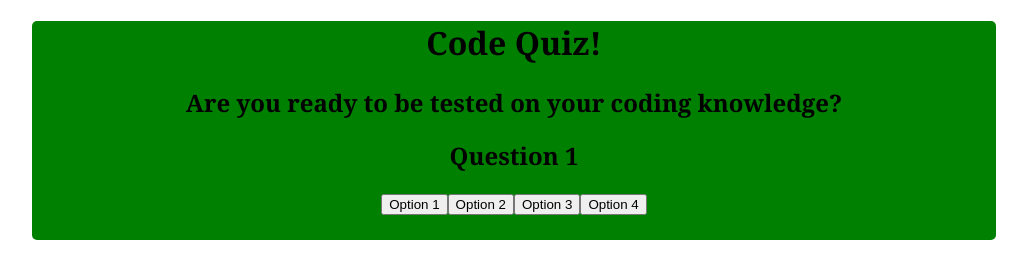
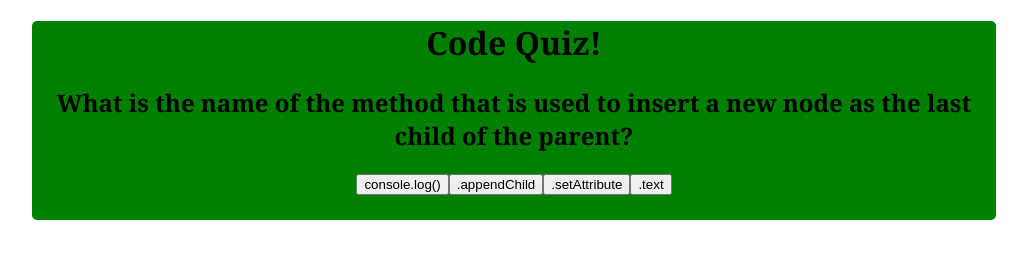
Before and after one commit to GDonna/Web-API-Code-Quiz, a plain HTML site: page index.html in a window 1280 px wide. Both pictures are taken after a click on the button "Let's Start!". Shown: the whole page, without its empty margins (126-1153 px from the left). Drawn offline with nearby package versions, Linux system fonts and the light colour scheme.

Commit message:
highscore script added

```diff
--- a/assets/js/script.js
+++ b/assets/js/script.js
@@ -2,33 +2,34 @@ var startQuiz = document.querySelector("showbutton");
 
 const showButton = document.getElementById("showButton");
 const hiddenInfo = document.getElementById("hiddenInfo");
+const subText = document.getElementById("sub")
 
 showButton.addEventListener("click", function() {
     hiddenInfo.style.display = "block",
     showButton.style.display = "none";
+    subText.style.display = "none";
 });
 
 const quizData = [
-    {
-      question: "Question 1",
-      options: ["Option 1", "Option 2", "Option 3", "Option 4"],
+      {
+      question: "What is the name of the method that is used to insert a new node as the last child of the parent?",
+      options: ["console.log()", ".appendChild", ".setAttribute", ".text"],
       answer: 2
-    },
-    {
-      question: "Question 2",
-      options: ["Option 1", "Option 2", "Option 3", "Option 4"],
+       },
+      {
+      question: "What do we use to store groups of data in a single variable?",
+      options: ["Arrays", "console.log()", "Strings", "NaN"],
       answer: 1
-    },
-    {
-        question: "Question 2",
-        options: ["Option 1", "Option 2", "Option 3", "Option 4"],
+      },
+      {
+        question: "A pseudo-class is used to define a special state of an element. Choose the correct script:",
+        options: ["button:hover", "element.text", "background-color:", "mb-6"],
         answer: 1
       },
-
       {
-        question: "Question 2",
-        options: ["Option 1", "Option 2", "Option 3", "Option 4"],
-        answer: 1
+        question: "How do you prevent default action of the DOM?",
+        options: ["submitEl.addEventListener", "console.log(event)", "Yell at it", "event.preventDefault()"],
+        answer: 4
       },
 
   ];
@@ -39,6 +40,29 @@ const quizData = [
   const questionContainer = document.getElementById("question-container");
   const questionElement = document.getElementById("question");
   const optionsElement = document.getElementById("options");
+
+
+
+//This is the function to set the timer
+// // Selects element by class
+// var timeEl = document.querySelector("time");
+
+// var secondsLeft = 60;
+// function setTime() {
+//   // Sets interval in variable
+//   var timerInterval = setInterval(function() {
+//     secondsLeft--;
+//     timeEl.textContent = secondsLeft + " seconds left till colorsplosion.";
+
+//     if(secondsLeft === 0) {
+//       // Stops execution of action at set interval
+//       clearInterval(timerInterval);
+//       // Calls function to create and append image
+//       // sendMessage();
+//     }
+
+//   }, 1000);
+// }
 
   // Load initial question
   loadQuestion();
@@ -77,7 +101,7 @@ const quizData = [
 
   const scoreContainer = document.getElementById("score-card");
     const scoreElement = document.getElementById("score");
-    const nameInput = document.getElementById("name");
+    const nameInput = document.getElementById("name-input");
     const submitButton = document.getElementById("submit-button");
 
   function showResults() {
@@ -110,16 +134,32 @@ const quizData = [
     scoreElement.textContent = score;
   }
 
+  // Need an object to hold initials and score
+  const scoreHolder = {
+    name: nameInput,
+    score: scoreElement.value,
+  }
+  var playerName
+  var scoreHolderArray =[]
+  // You need an array to push objects to
+  scoreHolderArray.push(scoreHolder)
+  // Then JSON.strigify the array into your local storage
 
-//   submitButton.addEventListener("click", () => {
-//     playerName = nameInput.value.trim();
+  // A function that would grab data from the local storage // Needs to be parsed
+// Retrieve the JSON string from local storage
+var storedScoreHolder = localStorage.getItem('scoreHolderArray');
+// Convert the JSON string back to an array
+var retrievedArray = JSON.parse(storedScoreHolder);
 
-//     if (playerName !== "") {
-//       saveHighScore(playerName, score);
-//       // Redirect to high score page or perform other actions
-//     }
-//   });
+console.log(retrievedArray);
+  submitButton.addEventListener("click", () => {
+    playerName = nameInput.value.trim();
 
-  function saveHighScore(name, score) {
-   console.log (nameInput, scoreElement);
+    if (playerName !== "") {
+      saveHighScore("Score", JSON.stringify(scoreHolderArray))
+    }
+  });
+
+  function saveHighScore() {
+    localStorage.setItem("scoreHolderArray", JSON.stringify(scoreHolderArray));
   }
--- a/index.html
+++ b/index.html
@@ -10,11 +10,12 @@
     <div class="card">
 
       <h1>Code Quiz!</h1>
-      <h2>Are you ready to be tested on your coding knowledge?</h2>
+      <h2 id="sub">Are you ready to be tested on your coding knowledge?</h2>
       <button id="showButton">Let's Start!</button>
       <div id="hiddenInfo" style="display: none;">
 
         <div id="question-container">
+          <h1 class="time" style="text-align:right;"></h1>
           <h2 id="question"></h2>
           <div id="options"></div>
         </div>
@@ -25,12 +26,11 @@
             <label for="name">Enter your name:</label>
             <input type="text" id="name-input">
             <button id="submit-button">Submit</button>
-          </div>
+        </div>
 
-      </div>
+    </div>
 
-      <script src="https://code.jquery.com/jquery-3.5.1.min.js"></script>
-
+  <script src="https://code.jquery.com/jquery-3.5.1.min.js"></script>
 	<script src="./assets/js/script.js"></script>
   </body>
 </html>
```
